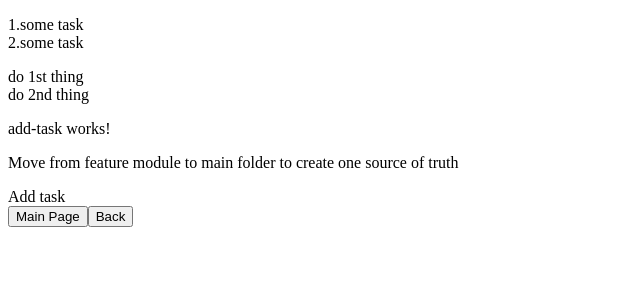
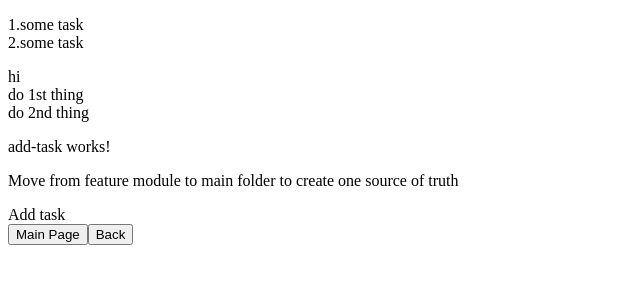
Before and after one commit to EskalonaD/WhatToDo, an Angular app: page /main/manage-tasks/routine in a window 1280 px wide. Shown: the top 300 px of the page, without its empty margins (0-640 px from the left). Built offline with nearby package versions, Linux system fonts and the light colour scheme.

Commit message:
create http-service move data-request to it, mess around

```diff
--- /dev/null
+++ b/src/app/http-request.service.ts
@@ -0,0 +1,17 @@
+import { Injectable } from '@angular/core';
+import { Observable, of } from 'rxjs';
+
+import * as data from "./mock-data/mock-tasks.json";  //remove resolveJsonMofule flag from  tsconfig.json
+
+@Injectable({
+  providedIn: 'root'
+})
+export class HttpRequestService {
+
+  constructor() { }
+
+  getTasks(): Observable<any> {
+    console.log(data);
+    return of(data)
+  }
+}
--- a/src/app/main-page/main-page.component.html
+++ b/src/app/main-page/main-page.component.html
@@ -4,6 +4,6 @@
 <div *ngIf='!isTaskShown; else tasks' (click)='showTask()' class='button'>What To Do?!
 </div>
     <ng-template #tasks>
-        <app-tasks></app-tasks>
+        <app-tasks tasks='tasks$'></app-tasks>
     </ng-template>
 <a [routerLink]="['/main/manage-tasks']">Manage tasks</a>
--- a/src/app/main-page/main-page.component.ts
+++ b/src/app/main-page/main-page.component.ts
@@ -1,4 +1,6 @@
 import { Component, OnInit } from '@angular/core';
+import { take, map } from 'rxjs/operators'
+import { HttpRequestService } from '../http-request.service';
 
 // import * as data from "../mock-data/mock-tasks.json";  //remove resolveJsonMofule flag from  tsconfig.json
 
@@ -9,9 +11,14 @@ import { Component, OnInit } from '@angular/core';
 })
 export class MainPageComponent implements OnInit {
 
-  constructor() { }
+  constructor(private httpRequest: HttpRequestService) { }
+  console = console;
+  isTaskShown: boolean;
+  tasks$ = this.httpRequest.getTasks().pipe(
+      // take(1),
+      map(data => data.default)
+    );
 
-  isTaskShown: boolean;
 
   showTask(): void {
     this.isTaskShown = true;
--- a/src/app/new-task/ordinary-tasks/ordinary-tasks.component.html
+++ b/src/app/new-task/ordinary-tasks/ordinary-tasks.component.html
@@ -1,3 +1,3 @@
-<app-tasks></app-tasks>
+<app-tasks [tasks]="tasks$"></app-tasks>
 <app-add-task></app-add-task>
 <app-navigation-buttons></app-navigation-buttons>
--- a/src/app/new-task/ordinary-tasks/ordinary-tasks.component.ts
+++ b/src/app/new-task/ordinary-tasks/ordinary-tasks.component.ts
@@ -1,4 +1,6 @@
-import { Component, OnInit } from '@angular/core';
+import { Component, OnInit, OnDestroy } from '@angular/core';
+import { HttpRequestService } from 'src/app/http-request.service';
+import { take, map } from 'rxjs/operators';
 
 
 @Component({
@@ -6,11 +8,29 @@ import { Component, OnInit } from '@angular/core';
   templateUrl: './ordinary-tasks.component.html',
   styleUrls: ['./ordinary-tasks.component.css']
 })
-export class OrdinaryTasksComponent implements OnInit {
+export class OrdinaryTasksComponent implements OnInit, OnDestroy {
 
-  constructor() { }
+
+  constructor( private httpRequest: HttpRequestService) { }
+
+    console = console;
+
+    tasks$ = this.httpRequest.getTasks().pipe(
+      // take(1),
+      map(data => data.default
+        // .default
+        )
+    );
+
+
+
+
 
   ngOnInit() {
   }
 
+  ngOnDestroy() {
+    console.log(this.tasks$)
+  }
+
 }
--- a/src/app/tasks-view/tasks/tasks.component.html
+++ b/src/app/tasks-view/tasks/tasks.component.html
@@ -1,4 +1,7 @@
 <p>1.some task<br>2.some task
 </p>
-    <div *ngFor='let task of data'>{{ task }}</div>
+    <div *ngIf='tasks$' (click)='console.log(tasks$)'>
+        hi
+        <div *ngFor='let task of tasks$ |async'>{{ task }}</div>
+    </div>
     <!-- <div [textContent]='data.default'></div> -->
--- a/src/app/tasks-view/tasks/tasks.component.ts
+++ b/src/app/tasks-view/tasks/tasks.component.ts
@@ -1,6 +1,9 @@
-import { Component, OnInit } from '@angular/core';
+import { Component, OnInit, OnDestroy, Input } from '@angular/core';
+import { map, take } from 'rxjs/operators';
+import { Observable } from 'rxjs';
 
 import * as data from "../../mock-data/mock-tasks.json";  //remove resolveJsonMofule flag from  tsconfig.json
+import { HttpRequestService } from 'src/app/http-request.service.js';
 // import * as test from "../mock-data/test.json";  //remove resolveJsonMofule flag from  tsconfig.json
 
 @Component({
@@ -8,18 +11,28 @@ import * as data from "../../mock-data/mock-tasks.json";  //remove resolveJsonMo
   templateUrl: './tasks.component.html',
   styleUrls: ['./tasks.component.css']
 })
-export class TasksComponent implements OnInit {
+export class TasksComponent implements OnInit, OnDestroy {
+  @Input() tasks: Observable<string[]>;
+  console = console;
+  tasks$
 
-  constructor() { }
+  // protected tasksSubscription;
+  // tasks
+
+  constructor( private httpRequest: HttpRequestService) { }
 
   // data: string[] = (<{default: string[]}><unknown>data).default;
-  data: string[] = (<unknown>data as { default: string[] }).default;
+  // data: string[] = (<unknown>data as { default: string[] }).default;
+
   // data = data;
   // data1 = data[0];
   // // data1 = data.default;
   // test = test.name;
 
+
   ngOnInit() {
+    this.tasks$ = this.tasks;
+    // data:
     // console.log('test');
     // console.log(test);
     // console.log(this.test);
@@ -38,4 +51,11 @@ export class TasksComponent implements OnInit {
 
   }
 
+  ngOnDestroy() {
+    // if(this.tasksSubscription) {
+
+    //   this.tasksSubscription.unsubscribe()
+    // }
+  }
+
 }
```
Also changed, not shown: 1 other file (tests, documents, lock files or other folders).
